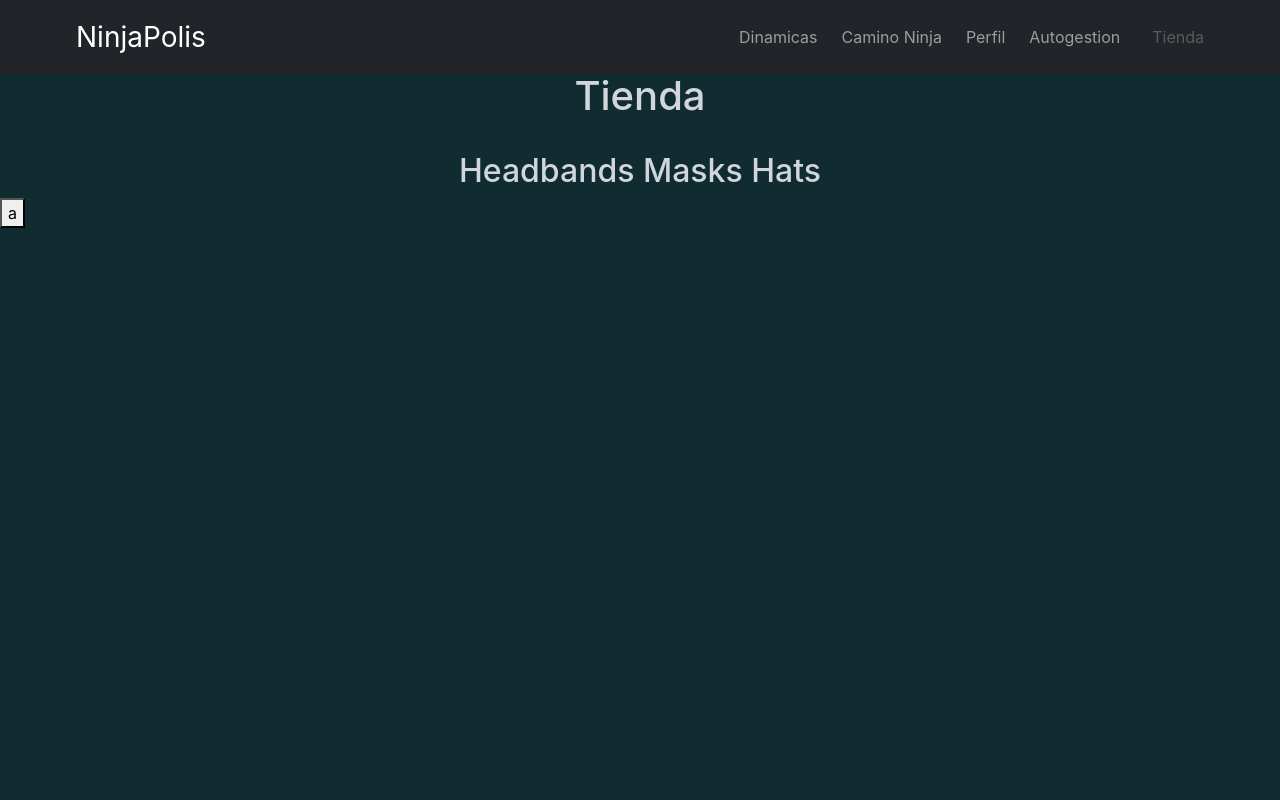
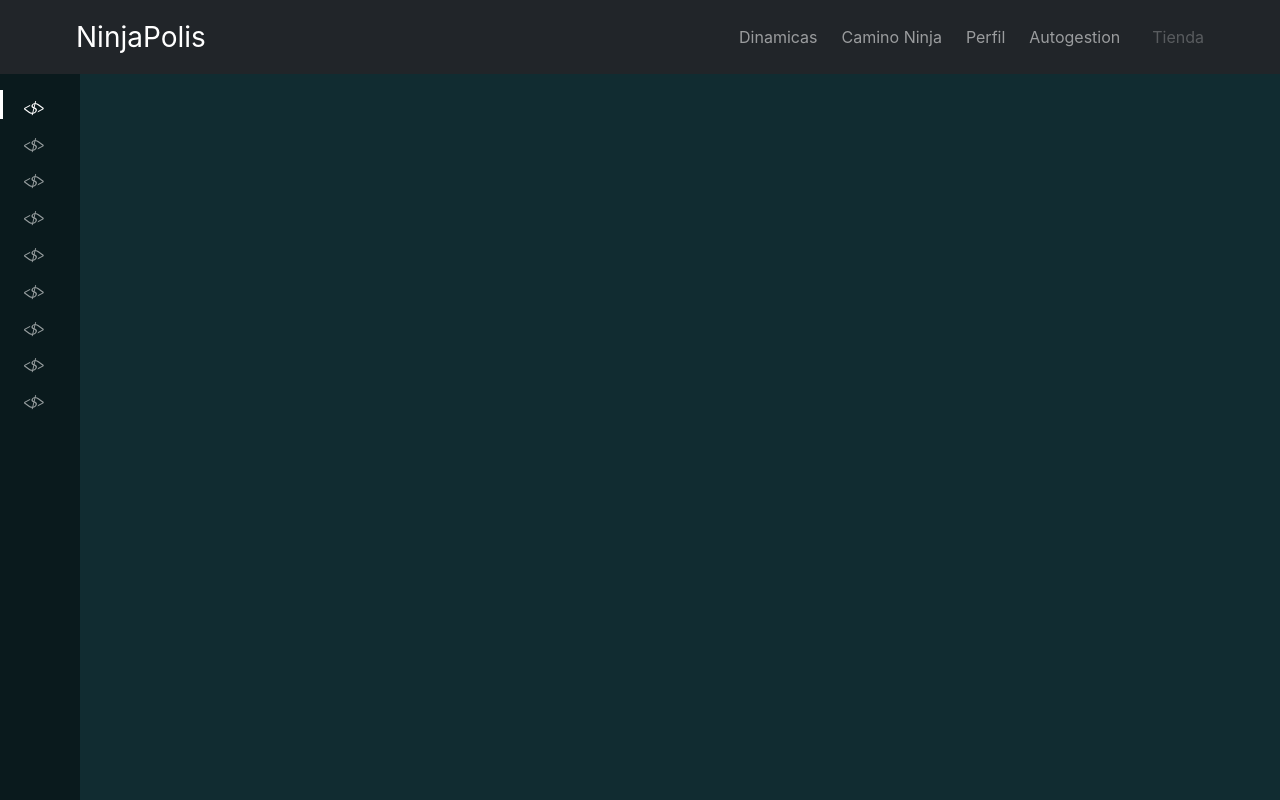
Before and after one commit to DainXOR/Ninjapolis-Proyect, a React (Create React App) app: page /paginaPrincipal/shop in a window 1280 px wide. Built offline with nearby package versions, Linux system fonts and the light colour scheme.

Commit message:
Hover menu :D

```diff
--- a/src/componentes/secciones/shop_page/menu.css
+++ b/src/componentes/secciones/shop_page/menu.css
@@ -0,0 +1,117 @@
+@import url('https://fonts.googleapis.com/css2?family=Fira+Code:wght@300;400;500;600;700&display=swap');
+
+.menuSide{
+    width: 80px;
+    height: 100%;
+    background: #0a1a1d;
+    position: fixed;
+    top: 0;
+    left: 0;
+    color: #fff;
+    font-size: 14px;
+    z-index: 300;
+    overflow: hidden;
+    overflow-y: scroll;
+    border-right: 20px solid #0a1a1d;
+    transition: 300ms;
+}
+
+/*Ocultar scroll para chrome, safari y opera*/
+.menuSide::-webkit-scrollbar{
+    display: none;
+}
+
+/*Ocultar scroll para IE, Edge y Firefox*/
+.menuSide{
+    -ms-overflow-style: none;
+    scrollbar-width: none;
+}
+
+.menuBody{
+    padding: 10px 0px;
+    position: absolute;
+    top: 80px;
+}
+
+.menuBody a{
+    margin: 0;
+    padding: 0px 0px;
+    position: relative;
+    box-sizing: border-box;
+    text-decoration: none;
+    color: #ffffff94;
+    font-family: 'Fira Code', monospace;
+    transition: all 300ms;
+}
+
+.menuBody i{
+    margin-left: 20px;
+}
+
+.menuSide:hover{
+    width: 220px;
+    height: 100%;
+    background: #0a1a1d;
+    position: fixed;
+    top: 0;
+    left: 0;
+    color: #fff;
+    font-size: 14px;
+    z-index: 300;
+    overflow: hidden;
+    overflow-y: scroll;
+    border-right: 20px solid #0a1a1d;
+    transition: 300ms;
+}
+
+.menuBody:hover a{
+    color: #ffffff94;
+    display: block;
+    text-decoration: none;
+    font-family: 'Fira Code', monospace;
+    transition: color 300ms;
+}
+
+.menuBody:hover a:hover{
+    color: #fff;
+}
+
+.menuBody .option{
+    padding: 0px -10px;
+    display: flex;
+    align-items: center;
+    text-decoration: none;
+    font-family: 'Fira Code', monospace;
+}
+
+.menuBody .option i{
+    width: 20px;
+    margin-right: 20px;
+    cursor: pointer;
+}
+
+.menuBody.option h4{
+    font-weight: lighter;
+    cursor: pointer;
+}
+
+a.selected{
+    color: #fff;
+
+}
+
+.selected:before{
+    content: '';
+    width: 3px;
+    height: 80%;
+    background: #fff;
+    position: absolute;
+}
+
+.bodyMove{
+    margin-left: 250px;
+}
+
+.menuExpand{
+    width: 250px;
+}
--- a/src/componentes/secciones/shop_page/menu.jsx
+++ b/src/componentes/secciones/shop_page/menu.jsx
@@ -2,20 +2,15 @@ import "./menu.css";
 
 import { useState } from "react";
 import { Navigate } from "react-router-dom";
+import { hover } from "@testing-library/user-event/dist/hover";
 
 const ShopMenu = ()=>{
 
-    const dirs = ["main", "headbands", "masks", "hats", "necklaces", "gloves", "shirts", "jackets", "pants", "shoes", "torso", "hands", "jewelry"];
+    const dirs = ["main", "face", "head", "legs", "feets", "body", "hands", "arms", "jewelry"];
 
     const [show, setShow] = useState(false);
     const [section, setSection] = useState(dirs[0]);
 
-    const openMenu = (e)=>{
-        setShow(true);
-    }
-    const closeMenu = (e)=>{
-        setShow(false);
-    }
 
     const redirect = (e)=>{
         e.preventDefault();
@@ -24,20 +19,163 @@ const ShopMenu = ()=>{
 
     }
 
+
+
     return(
-        <div>
-            {
-                show ?
-                    <div className="openMenu">
-                        <button className="closeMenuButton" onClick={closeMenu}>Quien diria q esto iba servir</button>
+        <div className="menuSide" id="menu_side">
+            <div className="menuBody">
+                <a href="#" className="selected">
+                    <div className="option">
+                        <i className="icon_menu" title="menu">&lt;$&gt;</i>
+                        <h4>Menu</h4>
                     </div>
-                    :
-                    <div className="closeMenu">
-                        <button className="openMenuButton" onClick={openMenu}>a</button>
+                </a>
+
+                <a href="#">
+                    <div className="option">
+                        <i className="far fa-snowflake" title="head">&lt;$&gt;</i>
+                        <h4>Sombreros</h4>
                     </div>
-            }
+                </a>
+
+                <a href="#">
+                    <div className="option">
+                        <i className="icon_mask" title="face">&lt;$&gt;</i>
+                        <h4>Mascaras</h4>
+                    </div>
+                </a>
+
+                <a href="#">
+                    <div className="option">
+                        <i className="icon_body" title="body">&lt;$&gt;</i>
+                        <h4>Cuerpo</h4>
+                    </div>
+                </a>
+
+                <a href="#">
+                    <div className="option">
+                        <i className="icon_legs" title="legs">&lt;$&gt;</i>
+                        <h4>Pantalones</h4>
+                    </div>
+                </a>
+
+                <a href="#">
+                    <div className="option">
+                        <i className="icon_shoes" title="feets">&lt;$&gt;</i>
+                        <h4>Mmm Patas</h4>
+                    </div>
+                </a>
+
+                <a href="#">
+                    <div className="option">
+                        <i className="icon_arm" title="arms">&lt;$&gt;</i>
+                        <h4>Brazos</h4>
+                    </div>
+                </a>
+
+                <a href="#">
+                    <div className="option">
+                        <i className="icon_gloves" title="hands">&lt;$&gt;</i>
+                        <h4>Manos</h4>
+                    </div>
+                </a>
+
+                <a href="#">
+                    <div className="option">
+                        <i className="icon_necklace" title="jewelry">&lt;$&gt;</i>
+                        <h4>Joyeria</h4>
+                    </div>
+                </a>
+            </div>
         </div>
     );
 
 }
 export default ShopMenu;
+
+
+/*
+                <a href="#" className="selected">
+                    <div className="option">
+                        <i className="icon_menu" title="menu">&lt;$&gt;</i>
+                        <h4>Menu</h4>
+                    </div>
+                </a>
+
+                <a href="#">
+                    <div className="option">
+                        <i className="far fa-snowflake" title="head">&lt;$&gt;</i>
+                        <h4>Sombreros</h4>
+                    </div>
+                </a>
+
+                <a href="#">
+                    <div className="option">
+                        <i className="icon_mask" title="face">&lt;$&gt;</i>
+                        <h4>Mascaras</h4>
+                    </div>
+                </a>
+
+                <a href="#">
+                    <div className="option">
+                        <i className="icon_body" title="body">&lt;$&gt;</i>
+                        <h4>Cuerpo</h4>
+                    </div>
+                </a>
+
+                <a href="#">
+                    <div className="option">
+                        <i className="icon_legs" title="legs">&lt;$&gt;</i>
+                        <h4>Pantalones</h4>
+                    </div>
+                </a>
+
+                <a href="#">
+                    <div className="option">
+                        <i className="icon_shoes" title="feets">&lt;$&gt;</i>
+                        <h4>Mmm Patas</h4>
+                    </div>
+                </a>
+
+                <a href="#">
+                    <div className="option">
+                        <i className="icon_arm" title="arms">&lt;$&gt;</i>
+                        <h4>Brazos</h4>
+                    </div>
+                </a>
+
+                <a href="#">
+                    <div className="option">
+                        <i className="icon_gloves" title="hands">&lt;$&gt;</i>
+                        <h4>Manos</h4>
+                    </div>
+                </a>
+
+                <a href="#">
+                    <div className="option">
+                        <i className="icon_necklace" title="jewelry">&lt;$&gt;</i>
+                        <h4>Joyeria</h4>
+                    </div>
+                </a>
+*/
+
+//{
+            //    show ?
+            //        <div className="openMenu">
+            //            <div className="actualMenu">
+            //            <button className="menu_button" id="head" onClick={redirect}>Sombreros</button> <br/>
+            //            <button className="menu_button" id="face" onClick={redirect}>Mascaras</button>
+            //            <button className="menu_button" id="body" onClick={redirect}>Cuerpo</button>
+            //            <button className="menu_button" id="legs" onClick={redirect}>Pantalones</button>
+            //            <button className="menu_button" id="feets" onClick={redirect}>Mmm patas</button>
+            //            <button className="menu_button" id="arms" onClick={redirect}>Brazos</button>
+            //            <button className="menu_button" id="hands" onClick={redirect}>Manos</button>
+            //            <button className="menu_button" id="jewelry" onClick={redirect}>Joyeria</button>
+            //            </div>
+            //            <button className="closeMenuButton" onClick={closeMenu}>Quien diria q esto iba servir</button>
+            //        </div>
+            //        :
+            //        <div className="closeMenu">
+            //            <button className="openMenuButton" onClick={openMenu}>a</button>
+            //        </div>
+            //}
--- a/src/componentes/secciones/shop_page/shop.jsx
+++ b/src/componentes/secciones/shop_page/shop.jsx
@@ -1,6 +1,6 @@
 import "./shop.css";
 
-import Navegacion from "../navegacion/Navegacion";
+import NavegacionBar from "../navegacion/Navegacion";
 import MenuBar from "./menu";
 
 const Shop = ()=>{
@@ -12,13 +12,10 @@ const Shop = ()=>{
 
     return(
         <div className="contShop">
-            <Navegacion shopProp="disabled"/>
+            <NavegacionBar shopProp="disabled"/>
             <br/>
             <br/>
             <br/>
-            <center><h1>Tienda</h1></center>
-            <br/>
-            <center ><h2>Headbands Masks Hats</h2></center>
             <MenuBar/>
         </div>
     )
```
